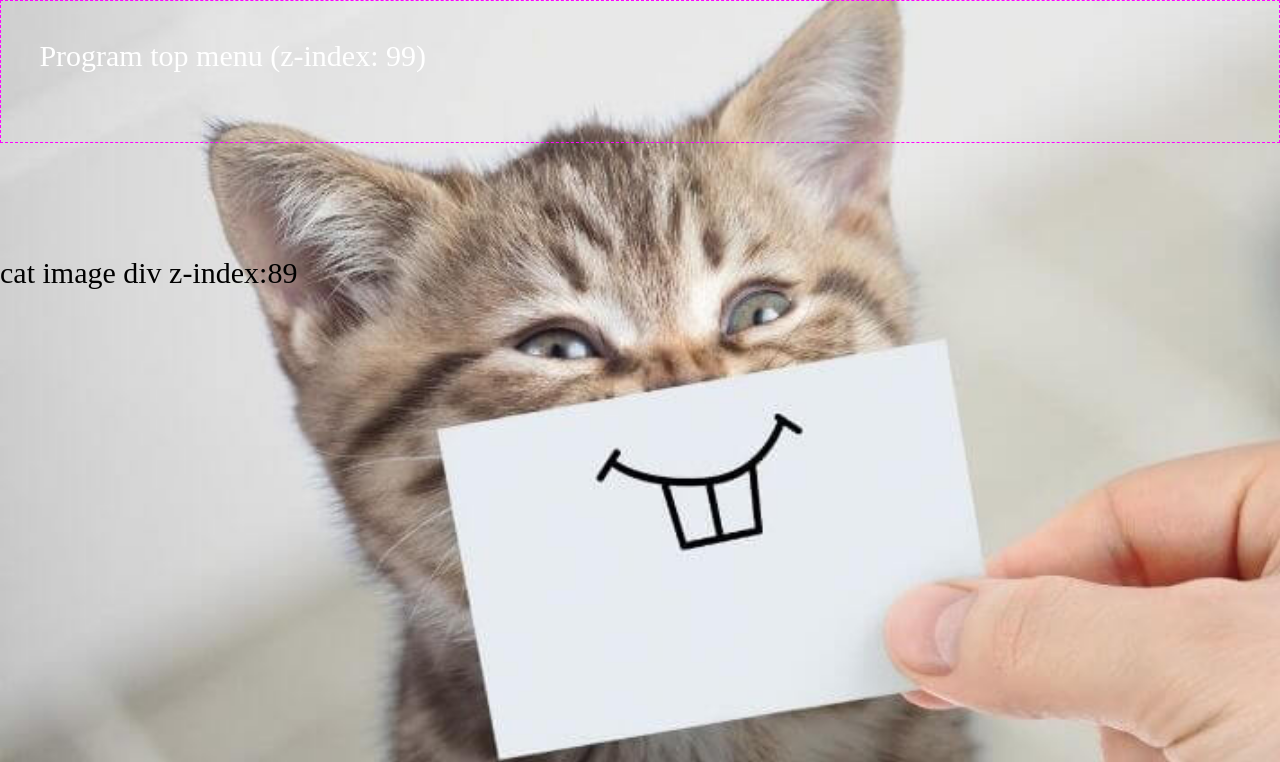
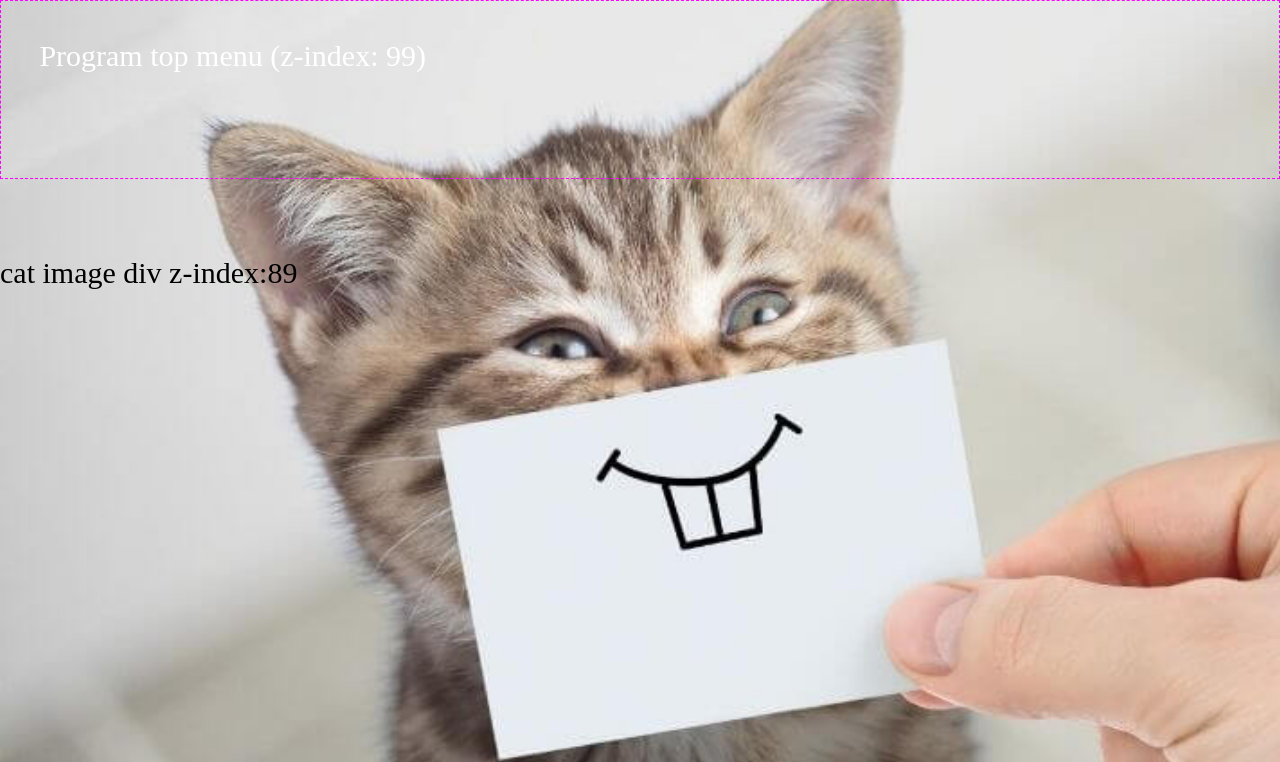
Before and after one commit to nobi-1/nobi-1.github.io, a plain HTML site: page index.html in a window 1280 px wide. Shown: the top 762 px of the page. Drawn offline with Linux system fonts and the light colour scheme.

Commit message:
Update index.html

```diff
--- a/index.html
+++ b/index.html
@@ -8,7 +8,7 @@
 <body style="padding:0; margin: 0; font-size: 30px;">
 
 	<!--top menu-->
-	<div style="position:absolute; z-index: 99; width:calc(94vw - 2px);height:5vw; padding:3vw; color:white; border: 1px magenta dashed;">Program top menu (z-index: 99)</div>
+	<div style="position:absolute; z-index: 99; width:calc(94vw - 2px);height:100px; padding:3vw; color:white; border: 1px magenta dashed;">Program top menu (z-index: 99)</div>
 
 	<!--first div w/ image etc-->
 	<div style="position:relative; z-index:89; height:40vw; background-image: url('interesting-cat-facts.jpg');background-size: cover;padding-top:20vw">
@@ -16,7 +16,7 @@
 	</div>
 
 	<!--underneath menu-->
-	<div style="width:94vw;height:4vw;background-color: yellow;padding:3vw;z-index:19; position: fixed;left:0;top:0">Program under menu ( div z-index:59)</div>
+	<div style="width:94vw;height:80px;background-color: yellow;padding:3vw;z-index:19; position: fixed;left:0;top:0">Program under menu ( div z-index:59)</div>
 
 	<div style="width:100vw;height:66vw;background-color: red; background-image: url('egypt_kitty_social.webp');background-size: cover;padding-top:20vw">pharoah cat image and down z-index not used </div>
 
```
